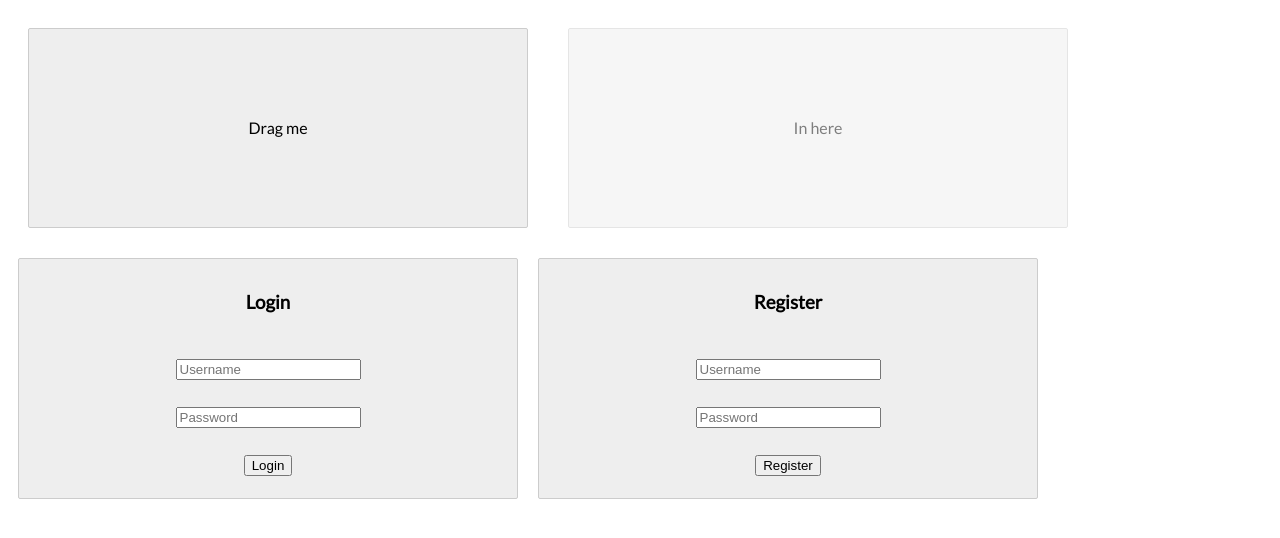
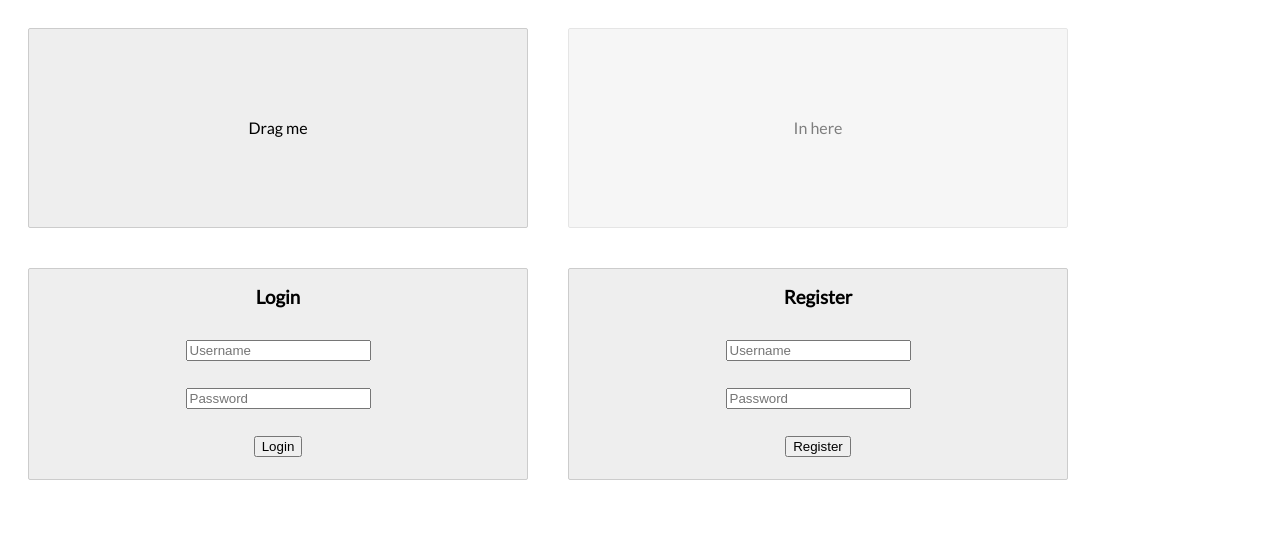
Before and after one commit to Mathias9807/developers-developers-developers, a PHP site: page / in a window 1280 px wide. Shown: the top 538 px of the page. Run offline with PHP 8.4, Linux system fonts and the light colour scheme.

Commit message:
Improved styling.

```diff
--- a/stylesheets/screen.css
+++ b/stylesheets/screen.css
@@ -37,7 +37,7 @@ html {
   text-align: center;
   background-color: #eee;
   width: 500px;
-  margin: 10px;
+  margin: 20px;
   padding: 10px;
   padding-top: 0;
   border: 1px solid #ccc;
@@ -45,6 +45,7 @@ html {
 }
 
 .panel h3 {
+	line-height: 1em;
 	padding: 0;
 	border: 0;
 }
```
Also changed, not shown: database.sqlite.
